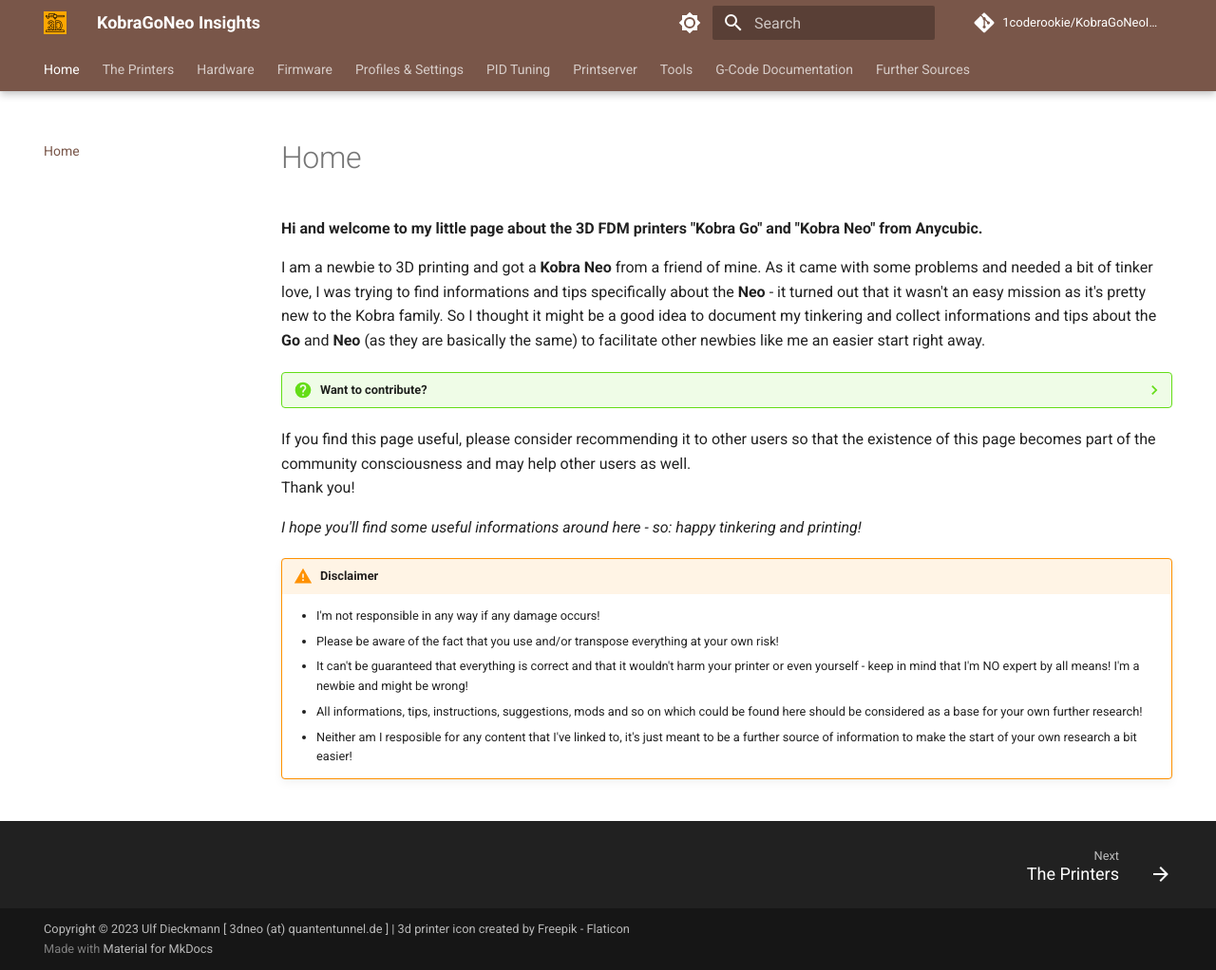
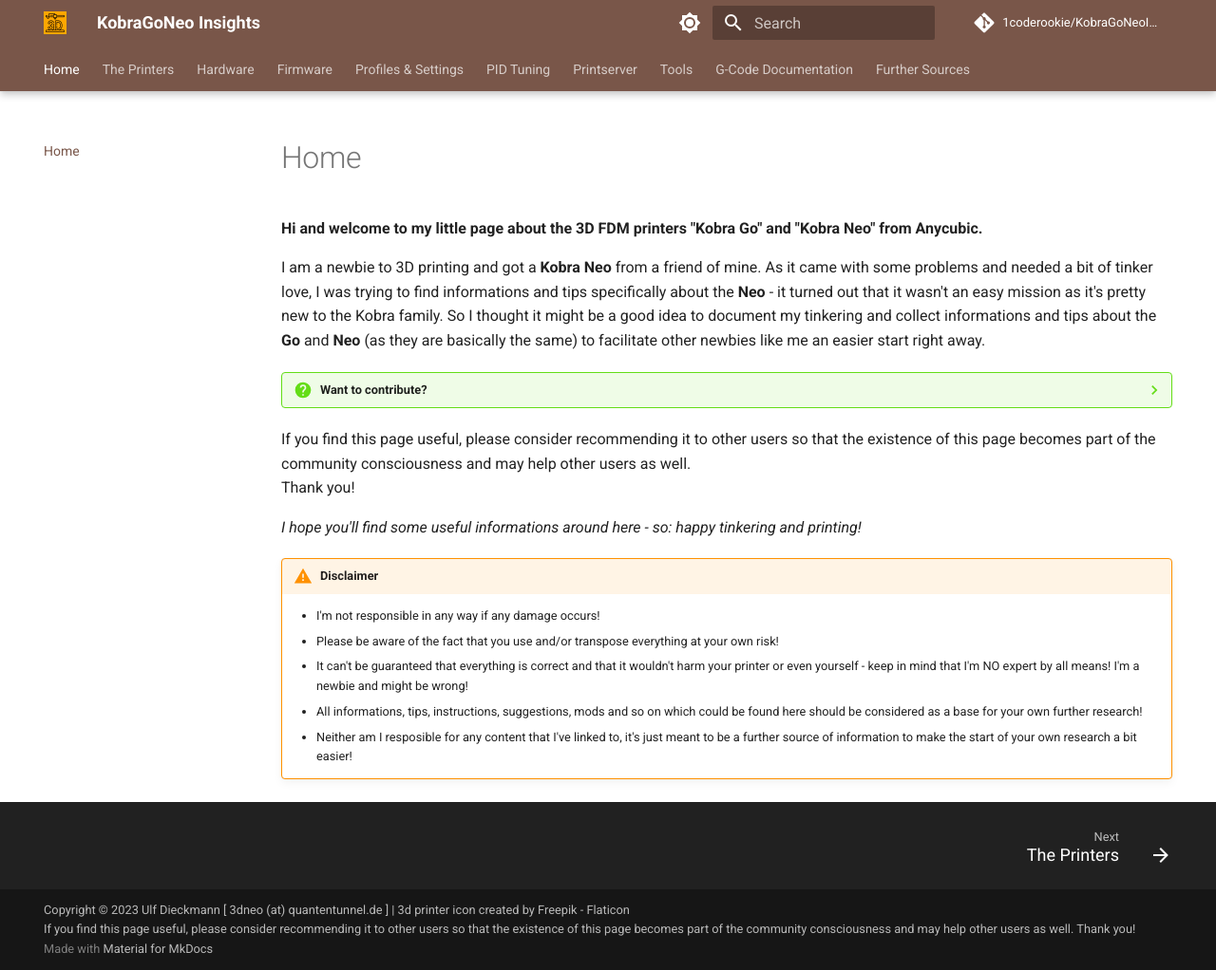
Before and after one commit to 1coderookie/KobraGoNeoInsights, an MkDocs documentation site: the page built from docs/index.md, in a window 1280 px wide and 1022 px high. Shown: the whole window at 95% size. Built offline with MkDocs 1.6.1 and Material for MkDocs 9.7.7, drawn with Linux system fonts in a browser that asks for light colours; comment, search, counter and statistics services are not loaded.

Commit message:
Update mkdocs.yml

```diff
--- a/mkdocs.yml
+++ b/mkdocs.yml
@@ -9,7 +9,7 @@
 repo_url: https://github.com/1coderookie/KobraGoNeoInsights
 
 # Copyright
-copyright: Copyright &copy; 2023 Ulf Dieckmann [ 3dneo (at) quantentunnel.de ] | <a href="https://www.flaticon.com/free-icons/3d-printer" title="3d printer icons">3d printer icon created by Freepik - Flaticon</a>
+copyright: Copyright &copy; 2023 Ulf Dieckmann [ 3dneo (at) quantentunnel.de ] | <a href="https://www.flaticon.com/free-icons/3d-printer" title="3d printer icons">3d printer icon created by Freepik - Flaticon</a> <br> If you find this page useful, please consider recommending it to other users so that the existence of this page becomes part of the community consciousness and may help other users as well. Thank you!
 
 # CSS Stylesheet
 # extra_css:
```
